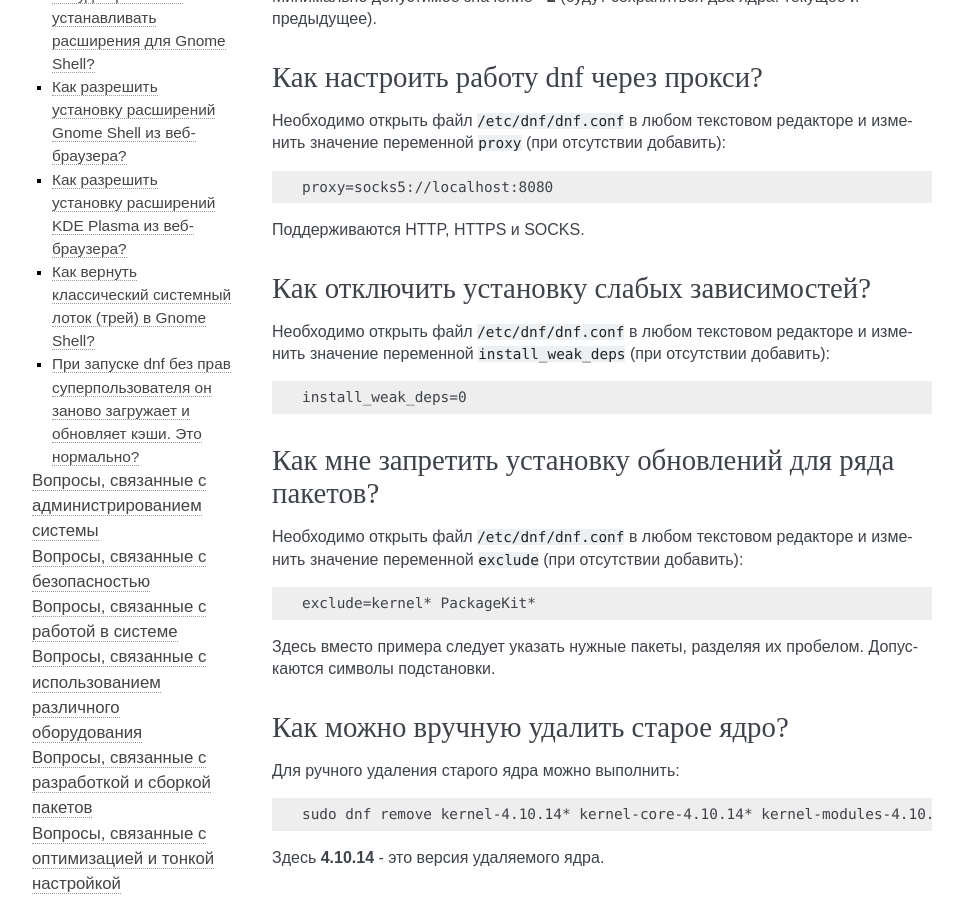
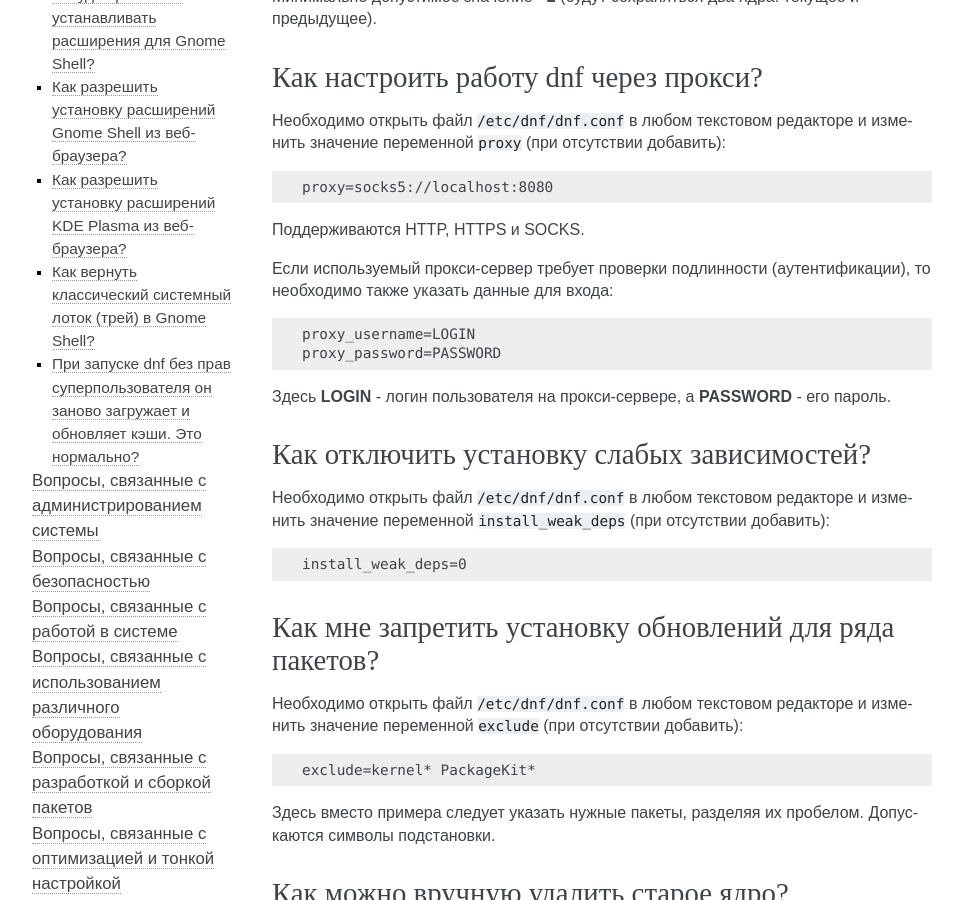
Before and after one commit to RussianFedora/FAQ, a Sphinx documentation site: the page built from source/package-manager.rst, in a window 1280 px wide and 900 px high, scrolled down 4262 px. Shown: the whole window, without its empty margins (148-1111 px from the left). Built offline with Sphinx 7.4.7, drawn with Linux system fonts in a browser that asks for light colours.

Commit message:
Added information about proxies with authentication for dnf.

```diff
--- a/source/package-manager.rst
+++ b/source/package-manager.rst
@@ -242,6 +242,15 @@ Dnf сохраняет старые ядра. Это нормально?
     proxy=socks5://localhost:8080
 
 Поддерживаются HTTP, HTTPS и SOCKS.
+
+Если используемый прокси-сервер требует проверки подлинности (аутентификации), то необходимо также указать данные для входа:
+
+.. code-block:: text
+
+    proxy_username=LOGIN
+    proxy_password=PASSWORD
+
+Здесь **LOGIN** - логин пользователя на прокси-сервере, а **PASSWORD** - его пароль.
 
 .. index:: dnf, weak dependencies
 .. _dnf-weakdeps:
```
